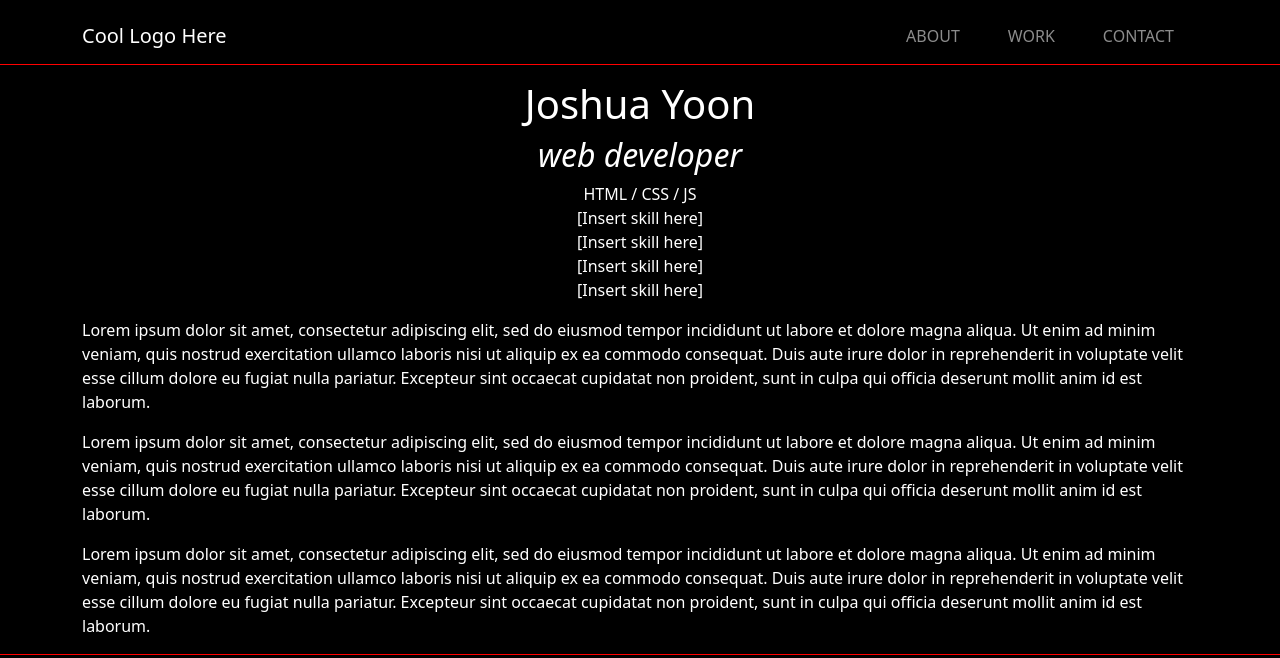
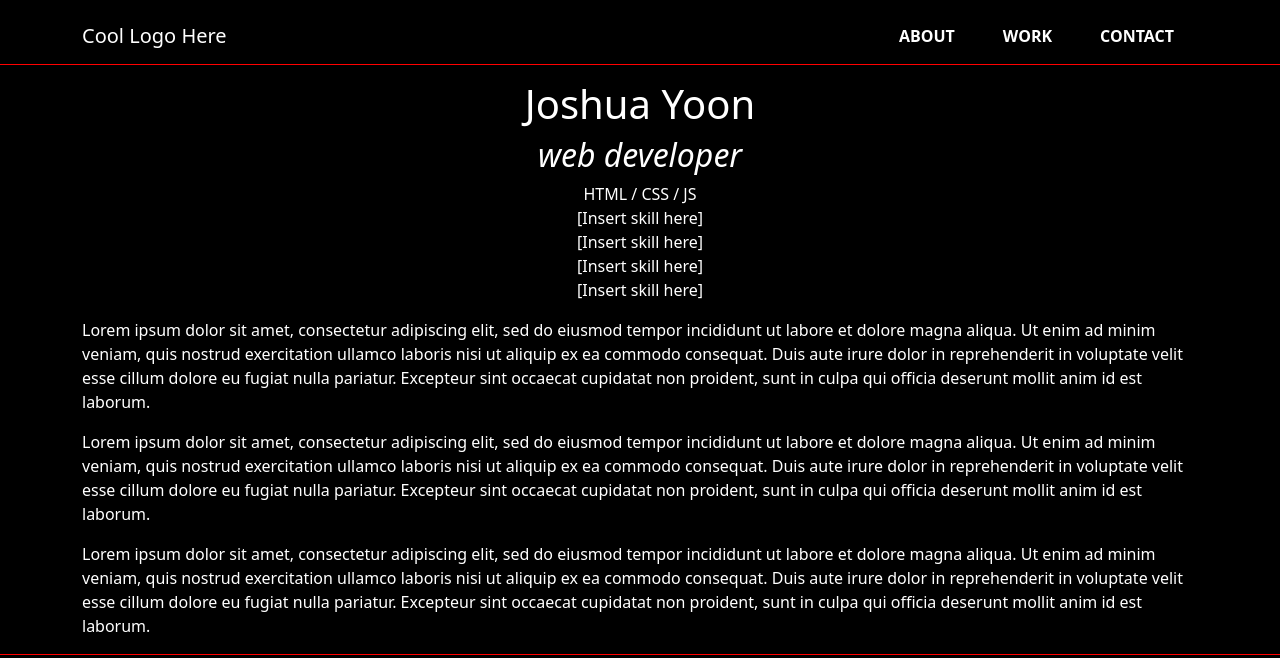
Before and after one commit to yoonj200/Website-Practice, a plain HTML site: page index.html in a window 1280 px wide. Shown: the top 658 px of the page. Drawn offline with nearby package versions, Linux system fonts and the light colour scheme.

Commit message:
Overrides nav-items Bootstrap with custom CSS. Also creates underline animation using pseudo-elements.

```diff
--- a/styles.css
+++ b/styles.css
@@ -6,6 +6,35 @@ body {
 nav {
   border-bottom: 1px solid red;
 }
+
+/* .nav-item a.nav-link {
+  color: white;
+  font-weight: bold;
+} */
+
+.nav-item a.nav-link {
+  position: relative;
+  color: white;
+  font-weight: bold;
+}
+
+.nav-item a.nav-link::before {
+  content: '';
+  position: absolute;
+  bottom: 0px;
+  left: 0;
+  width: 0%;
+  height: 2px;
+  background-color: white;
+  transition: width 0.2s ease-in-out, left 0.2s ease-in-out;
+}
+
+.nav-item a.nav-link:hover::before {
+  width: 100%;
+  left: 0;
+}
+
+
 
 /* ---------- Sections ---------- */
 
```
